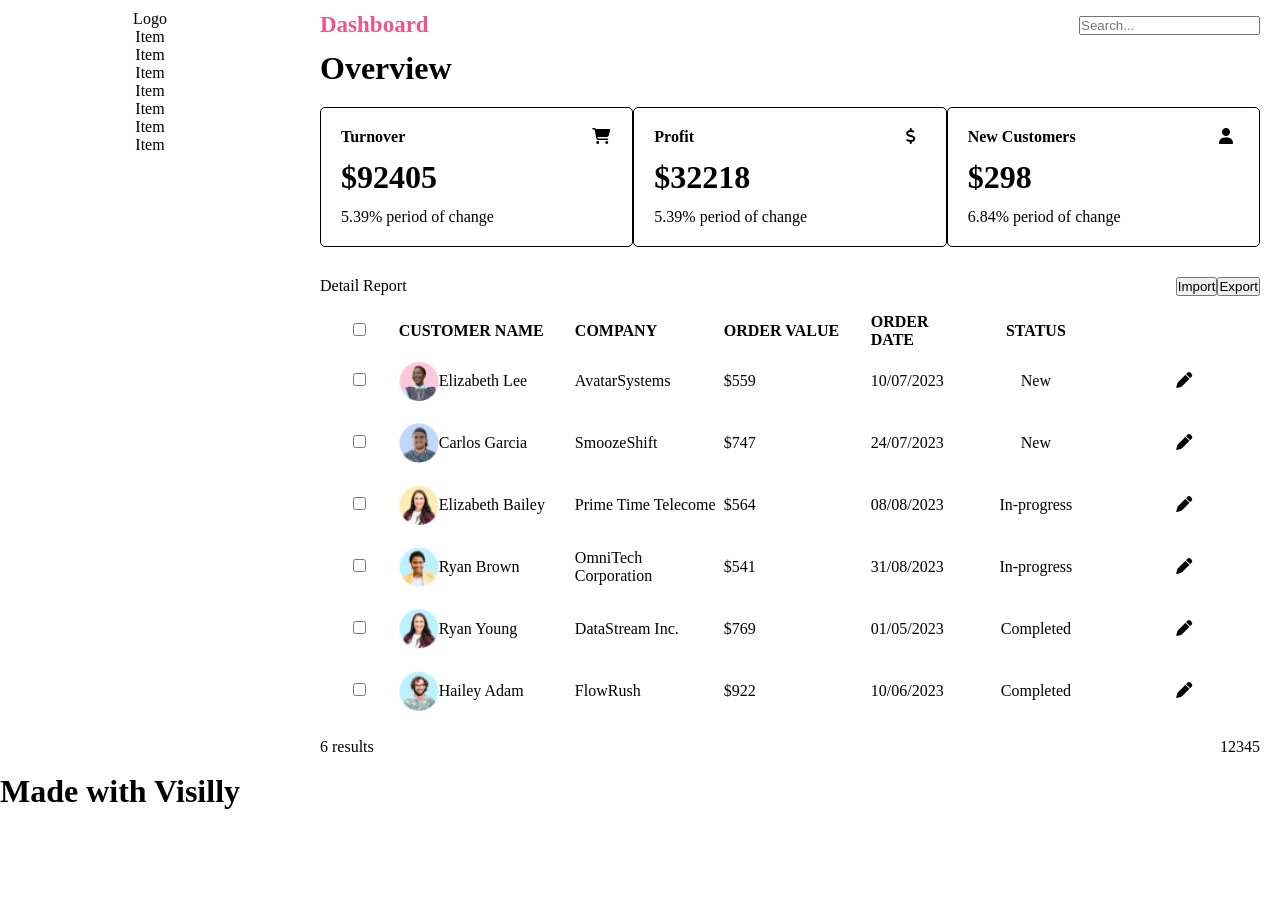
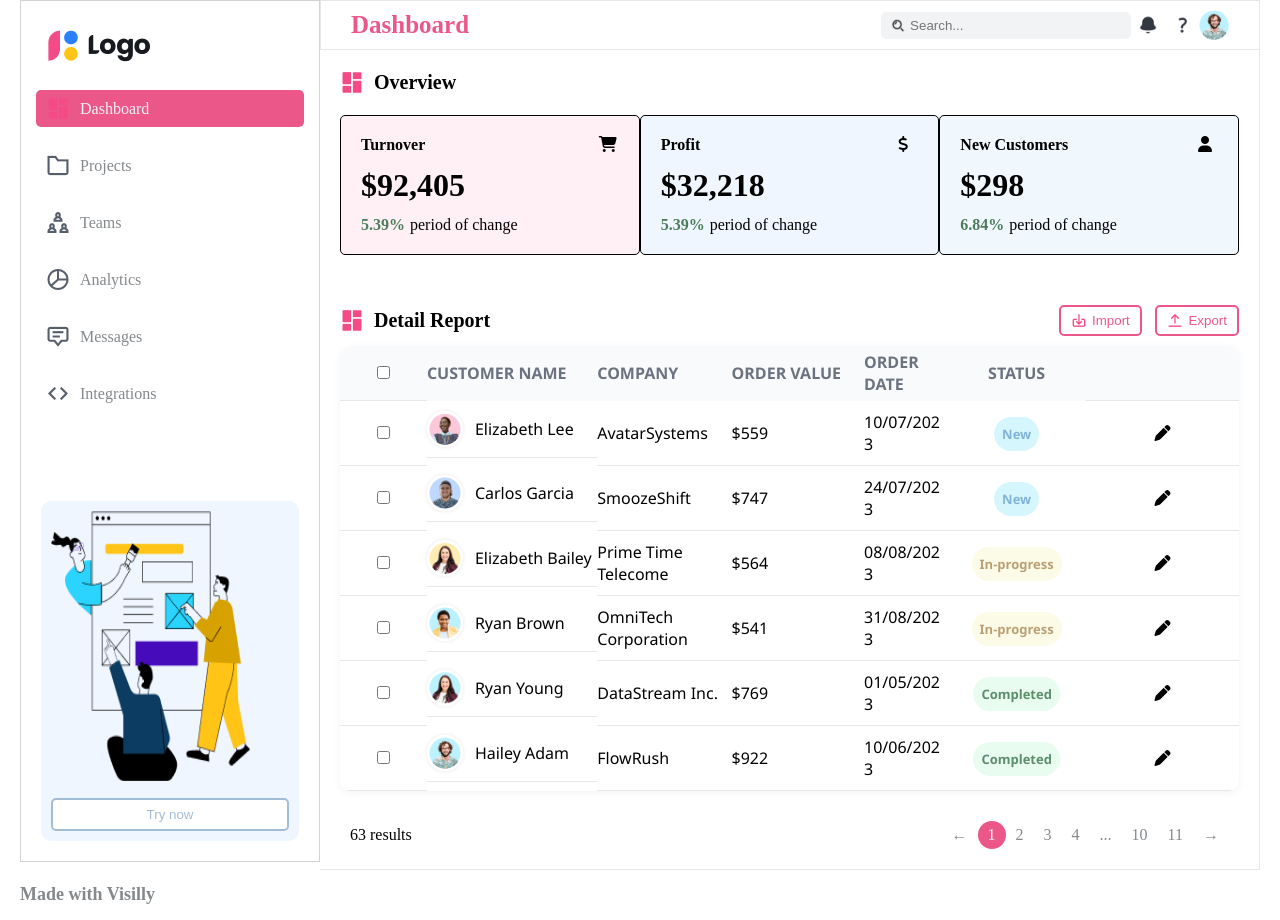
Before and after one commit to ThanhMinh2104/ReactJsKiemTraTK, a React (Vite) app in the folder kiemtratk/: page / in a window 1280 px wide. Before the commit the page ends 816 px from the top, so only its background shows below. Built offline with nearby package versions, Linux system fonts and the light colour scheme; data requests are answered from the project's data file.

Commit message:
11. CSS all admin app

```diff
--- a/kiemtratk/db.json
+++ b/kiemtratk/db.json
@@ -3,14 +3,14 @@
     {
       "id": "1",
       "title": "Turnover",
-      "value": 92405,
+      "value": "92,405",
       "icon": "<i class='fas fa-shopping-cart'></i>",
       "changePercent": "5.39%"
     },
     {
       "id": "2",
       "title": "Profit",
-      "value": 32218,
+      "value": "32,218",
       "icon": "<i class='fa-solid fa-dollar-sign'></i>",
       "changePercent": "5.39%"
     },
--- a/kiemtratk/src/App.css
+++ b/kiemtratk/src/App.css
@@ -9,8 +9,9 @@
 }
 
 .container {
+  padding: 0 20px;
   width: 100%;
-  height: 100vh;
+  height: fit-content;
   display: grid;
   grid-template-columns: 300px 1fr 1fr;
   grid-template-rows: 50px 1fr 50px;
@@ -25,34 +26,134 @@
   display: flex;
   justify-content: space-between;
   align-items: center;
-  padding: 0px 20px;
+  padding: 20px 30px;
+  border: 1px solid #e5e7eb;
+}
+
+.header_rightbar {
+  display: flex;
+  align-items: center;
 }
 
 .header span {
   font-weight: 900;
-  font-size: 23px;
+  font-size: 25px;
   color: var(--pink-color);
+}
+
+.header_searchBar {
+  display: flex;
+  align-items: center;
+  background-color: #f2f3f5;
+  width: 250px;
+  padding: 6px 10px;
+  border-radius: 5px;
+}
+
+.header_searchBar input {
+  border: 0px;
+  background-color: #f2f3f5;
+  width: 280px;
+  outline: none;
+}
+
+.header_iconSearch {
+  width: 15px;
+  height: 15px;
+  margin-right: 5px;
+}
+
+.header_nofication , .header_questions{
+  width: 20px;
+  height: 20px;
+  margin: 0 7px;
+}
+
+.header_avatar {
+  width: 30px;
+  height: 30px;
 }
 
 .sidebar {
   grid-area: sidebar;
+  border: 1px solid lightgray;
+  display: flex;
+  flex-direction: column;
+  justify-content: space-between;
+  padding: 0px 0px 20px 0px;
+  height: 862px;
 }
 
 .sidebar-list {
   list-style: none;
   display: flex;
   flex-direction: column;
+  padding: 10px 15px;
+}
+
+.sidebar-item{
+  padding: 6px 10px;
+  display: flex;
   align-items: center;
+  border-radius: 5px;
+  margin: 10px 0px;
+  color: #85898c;
+}
+
+.sidebar-item.active {
+  background-color: var(--pink-color);
+  color: #f2f3f5;
+}
+
+.sidebar-item span {
+  margin-left: 10px;
+}
+
+.sidebar_group {
+  height: 270px;
+  width: 200px;
+}
+
+.container-sidebar_group {
+  display: flex;
+  flex-direction: column;
+  justify-content: space-between;
+  background-color: #eff6ff;
+  padding: 10px;
+  margin: 0px 20px;
+  border-radius: 10px;
+  height: 340px;
+}
+
+.container-sidebar_group button {
+  padding: 7px;
+  border-radius: 5px;
+  color: #a2bcd5;
+  border: 2px solid #a2bcd5;
+  background-color: white;
 }
 
 /* content */
 .content {
   padding: 0px 20px;
   grid-area: content;
+  border-bottom: 1px solid #e5e7eb;
+  border-right: 1px solid #e5e7eb;
 }
 
-.overview h1 {
-  margin: 0;
+.overview {
+  padding: 20px 0px;
+}
+
+.overview_title {
+  display: flex;
+  align-items: center;
+}
+
+.overview_title span {
+  margin-left: 10px;
+  font-size: 20px;
+  font-weight: bold;
 }
 
 .overview ul {
@@ -79,11 +180,43 @@
 }
 
 .overview_item-perchange {
-
+  color: #4d7c5b;
+  font-weight: 800;
+  margin: 0;
+  margin-right: 5px;
 }
 
-.detailReport {
+.overview-item.overview1{
+  background-color: #fff0f5;
+}
 
+.overview-item.overview2{
+  background-color: #eff6ff;
+}
+
+.overview-item.overview3{
+  background-color: #f0f7fd;
+}
+
+.detailReport_io {
+  width: 180px;
+  display: flex;
+  justify-content: space-between;
+}
+
+.detailReport_io button{
+  display: flex;
+  align-items: center;
+  justify-content: space-between;
+  padding: 5px 10px;
+  border-radius: 5px;
+  border: 2px solid var(--pink-color);
+  color: var(--pink-color);
+  background-color: white;
+}
+
+.detailReport_io img{
+  margin-right: 5px;
 }
 
 .detailReport_header {
@@ -93,16 +226,26 @@
 }
 
 .detailReport_table {
+  background: #ffffff;
+  border-radius: 10px;
+  overflow-x: auto;
+  box-shadow: 0 2px 8px rgba(0, 0, 0, 0.05);
   height: fit-content;
 }
 
 .detailReport_table th:first-child, .detailReport_table td:first-child{
   text-align: center;
   width: 240px;
+  padding: 16px 12px;
+  border-bottom: 1px solid #e5e7eb;
+  vertical-align: middle;
 }
 
 .detailReport_table th:last-child, .detailReport_table td:last-child {
   text-align: center;
+  padding: 16px 12px;
+  border-bottom: 1px solid #e5e7eb;
+  vertical-align: middle;
 }
 
 .detailReport_table th:nth-child(5), .detailReport_table td:nth-child(5){
@@ -123,10 +266,20 @@
 .detailReport_table table {
   padding: 5px 0px;
   width: 100%;
+  width: 100%;
+  border-collapse: collapse;
+  font-family: 'Segoe UI', sans-serif;
+}
+
+.detailReport_table thead {
+  background-color: #f9fafb;
+  text-align: left;
+  color: #6b7280;
 }
 
 .detailReport_table td {
   padding: 10px 0px;
+  border-bottom: 1px solid #e5e7eb;
 }
 
 .detailReport_table tr {
@@ -134,17 +287,49 @@
 }
 
 .customer_avatar {
-  width: 40px;
-  height: 40px;
+  width: 36px;
+  height: 36px;
+  object-fit: cover;
+  border-radius: 50%;
+  border: 2px solid #ffffff;
+  box-shadow: 0 0 4px rgba(0, 0, 0, 0.1);
 }
 
 .row_status {
   text-align: center;
 }
 
+.row_status span {
+  font-size: 13px;
+  padding: 8px;
+  font-weight: 600;
+  border-radius: 30px;
+}
+
+.row_status {
+
+}
+
+.row_status .new{
+  background-color: #d6f6fe;
+  color: #81b3d9;
+}
+
+.row_status .progress{
+  background-color: #fbfbe8;
+  color: #bca075;
+}
+
+.row_status .completed{
+  background-color: #e8fcf0;
+  color: #5d8e6c;
+}
+
 .customer_name {
   display: flex;
   align-items: center;
+  gap: 12px;
+  font-weight: 500;
 }
 
 
@@ -152,12 +337,24 @@
   display: flex;
   justify-content: space-between;
   align-items: center;
-  padding: 10px 0px;
+  padding: 30px 10px 0px 10px;
+  padding-bottom: 20px;
 }
 
 .detailReport_changPage {
   display: flex;
   list-style: none;
+}
+
+.detailReport_changPage .active {
+  border-radius: 50px;
+  background-color: var(--pink-color);
+  color: white;
+}
+
+.detailReport_changPage li {
+  padding: 5px 10px;
+  color: #85898c;
 }
 
 .footer {
@@ -166,14 +363,28 @@
   align-items: center;
 }
 
-.sidebar-list {
-  padding: 10px;
+.footer h1 {
+  font-size: 18px;
+  color: #85898c;
 }
 
-.overview-item_icon {
+
+.overview-item_icon.overview0{
   width: 20px;
   height: 20px;
 }
+
+.overview-item_icon.overview1{
+  width: 20px;
+  height: 20px;
+}
+
+.overview-item_icon.overview2{
+  width: 20px;
+  height: 20px;
+}
+
+
 
 /* Modal */
 .modal {
--- a/kiemtratk/src/components/Content.jsx
+++ b/kiemtratk/src/components/Content.jsx
@@ -1,4 +1,7 @@
 import { useState, useEffect } from "react";
+import square from "/imgs/Squares four 1.png"
+import importIcon from "/imgs/Download.png"
+import exportIcon from "/imgs/Move up.png"
 
 export default function Content() {
     const [overviews, setOverView] = useState([]);
@@ -85,17 +88,24 @@ export default function Content() {
         <div className="content">
             {/* Overview */}
             <div className="overview">
-                <h1>Overview</h1>
+                <div className="overview_title">
+                    <img src={square} alt="" />
+                    <span>Overview</span>
+                </div>
                 <ul>
-                    {overviews.map((overview) => (
-                        <li key={overview.id} className="overview-item">
+                    {overviews.map((overview, index) => (
+                        <li key={overview.id} className={"overview-item" + " overview"+(index + 1)}>
                             <div className="overview-item_data">
                                 <h4 className="overview_item-title">{overview.title}</h4>
                                 <h1 className="overview_item-cost">${overview.value}</h1>
-                                <p className="overview_item-perchange">{overview.changePercent} period of change</p>
+                                <div className="overview_item-perchange-container">
+                                    <span className="overview_item-perchange">{overview.changePercent}</span>
+                                    period of change
+                                </div>
+
                             </div>
                             <div
-                                className="overview-item_icon"
+                                className={"overview-item_icon overview" + index}
                                 dangerouslySetInnerHTML={{ __html: overview.icon }}
                             ></div>
                         </li>
@@ -106,7 +116,11 @@ export default function Content() {
             {/* Detail Report */}
             <div className="detailReport">
                 <div className="detailReport_header">
-                    <span>Detail Report</span>
+                    <div className="overview_title">
+                        <img src={square} alt="" />
+                        <span>Detail Report</span>
+                    </div>
+
                     <div className="detailReport_io">
                         <button onClick={() => {
                             setEditData({
@@ -120,9 +134,10 @@ export default function Content() {
                             setIsAddMode(true);
                             setShowModal(true);
                         }}>
+                            <img src={importIcon} alt="" />
                             Import
                         </button>
-                        <button>Export</button>
+                        <button><img src={exportIcon} alt="" />Export</button>
                     </div>
                 </div>
 
@@ -150,7 +165,10 @@ export default function Content() {
                                     <td>{data.company}</td>
                                     <td>{data.orderValue}</td>
                                     <td>{data.orderDate}</td>
-                                    <td className="row_status">{data.status}</td>
+                                    <td className="row_status"><span className = {data.status === "New"?"new" :
+                                        data.status === "In-progress"?"progress" :
+                                        data.status === "Completed"?"completed" :""
+                                    }>{data.status}</span></td>
                                     <td className="customer_edit">
                                         <i className="fa-solid fa-pen" onClick={() => handleEditClick(data)}></i>
                                     </td>
@@ -161,9 +179,17 @@ export default function Content() {
                 </div>
 
                 <div className="detailReport_footer">
-                    <div className="detailReport_result">{datas.length} results</div>
+                    <div className="detailReport_result">63 results</div>
                     <ul className="detailReport_changPage">
-                        {[1, 2, 3, 4, 5].map((num) => <li key={num}>{num}</li>)}
+                        <li>&larr;</li>
+                        <li className="active">1</li>
+                        <li>2</li>
+                        <li>3</li>
+                        <li>4</li>
+                        <li>...</li>
+                        <li>10</li>
+                        <li>11</li>
+                        <li>&rarr;</li>
                     </ul>
                 </div>
             </div>
--- a/kiemtratk/src/components/Header.jsx
+++ b/kiemtratk/src/components/Header.jsx
@@ -1,12 +1,20 @@
+import findIcon from "/imgs/Search.png"
+import ringIcon from "/imgs/Bell 1.png"
+import quesIcon from "/imgs/Question 1.png"
+import ava from "/imgs/Avatar (5).png"
 export default function Header() {
     return (
         <div className="header">
             <span className="header_title">Dashboard</span>
             <div className="header_rightbar">
-                <input type="text" name="" id="" className="header_searchbar" placeholder="Search..." />
-                {/* <img src="" alt="" className="header_nofication" />
-                <img src="" alt="" className="header_questions" />
-                <img src="" alt="" className="header_avatar" /> */}
+                <div className="header_searchBar">
+                    <img className="header_iconSearch" src={findIcon} alt="" />
+                    <input type="text" name="" id="" className="header_searchbar" placeholder="Search..." />
+                </div>
+
+                <img src={ringIcon} alt="" className="header_nofication" />
+                <img src={quesIcon} alt="" className="header_questions" />
+                <img src={ava} alt="" className="header_avatar" />
             </div>
         </div>
     )
--- a/kiemtratk/src/components/Sidebar.jsx
+++ b/kiemtratk/src/components/Sidebar.jsx
@@ -1,16 +1,49 @@
+import square from "/imgs/Squares four 1.png"
+import Projects from "/imgs/Folder.png"
+import Integrations from "/imgs/Code.png"
+import Teams from "/imgs/Groups.png"
+import Analytics from "/imgs/Pie chart.png"
+import Messages from "/imgs/Chat.png"
+import logo from "/imgs/Image 1858.png"
+import group from "/imgs/Group.png"
+
 export default function Sidebar() {
     return (
         <div className="sidebar">
             <ul className="sidebar-list">
-                <li className="side_bar-item">Logo</li>
-                <li className="side_bar-item">Item</li>
-                <li className="side_bar-item">Item</li>
-                <li className="side_bar-item">Item</li>
-                <li className="side_bar-item">Item</li>
-                <li className="side_bar-item">Item</li>
-                <li className="side_bar-item">Item</li>
-                <li className="side_bar-item">Item</li>
+                <li className="sidebar-item">
+                    <img src={logo} alt="" />
+                </li>
+                <li className="sidebar-item active">
+                    <img src={square} alt="" />
+                    <span>Dashboard</span>
+                </li>
+                <li className="sidebar-item">
+                    <img src={Projects} alt="" />
+                    <span>Projects</span>
+                </li>
+                <li className="sidebar-item">
+                    <img src={Teams} alt="" />
+                    <span>Teams</span>
+                </li>
+                <li className="sidebar-item">
+                    <img src={Analytics} alt="" />
+                    <span>Analytics</span>
+                </li>
+                <li className="sidebar-item">
+                    <img src={Messages} alt="" />
+                    <span>Messages</span>
+                </li>
+                <li className="sidebar-item">
+                    <img src={Integrations} alt="" />
+                    <span>Integrations</span>
+                </li>
             </ul>
+
+            <div className="container-sidebar_group">
+                <img className="sidebar_group" src={group} alt="" />
+                <button>Try now</button>
+            </div>
         </div>
     )
 }
```
